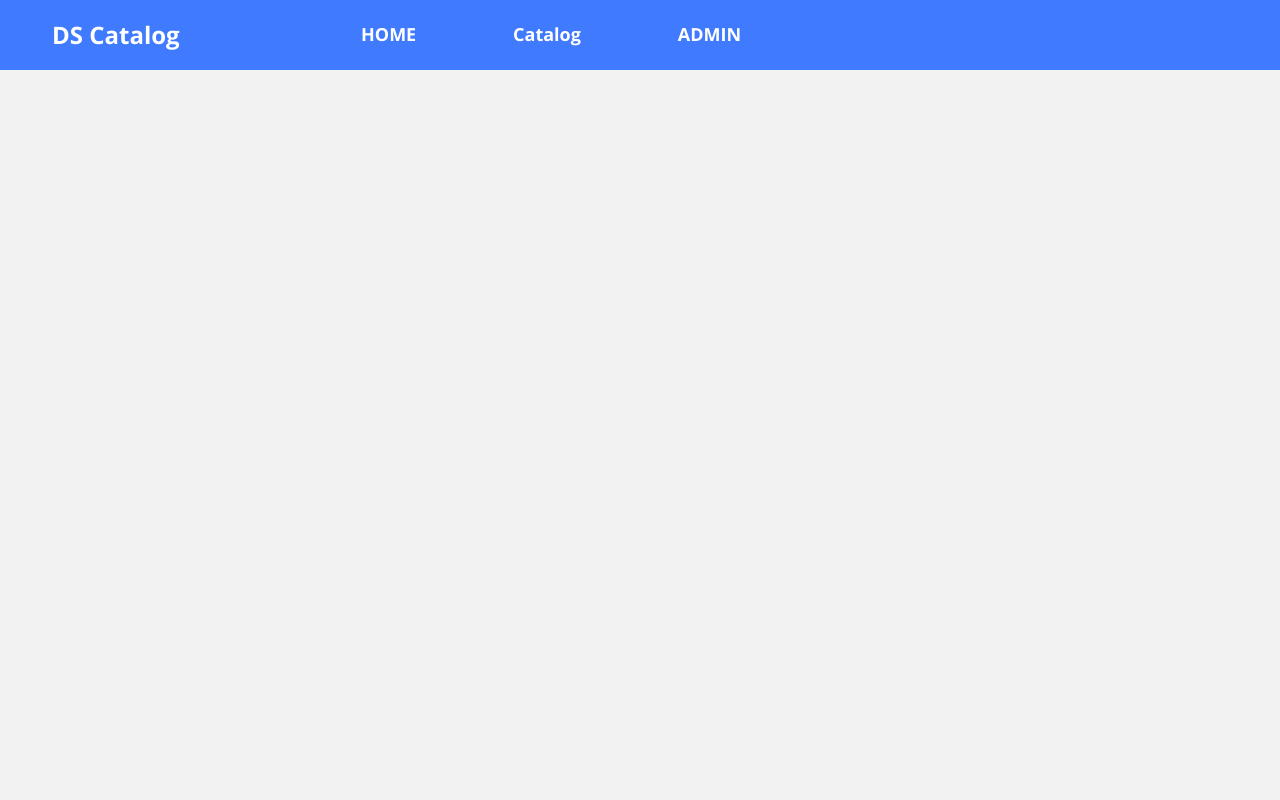
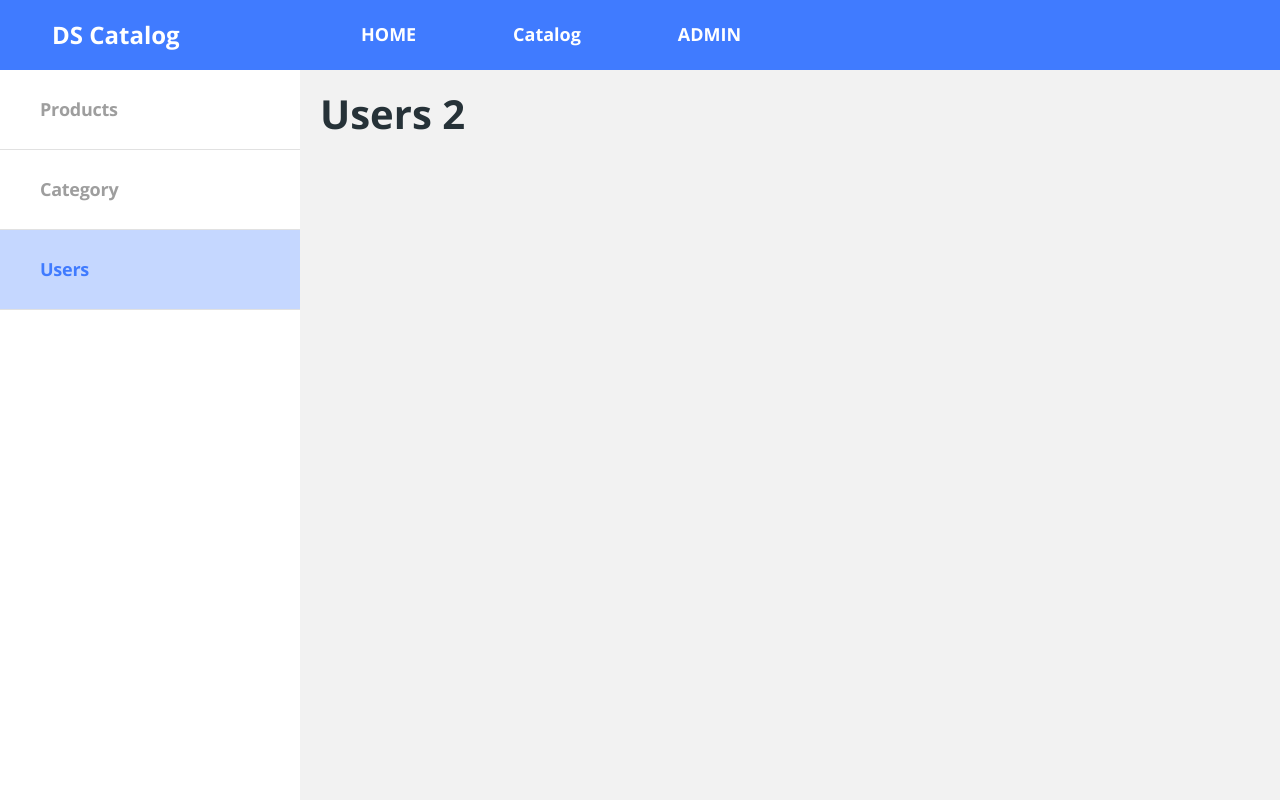
Before and after one commit to J-DouglasLira/DSCatalog, a React (Create React App) app in the folder frontend/: page /admin/users in a window 1280 px wide. Built offline with nearby package versions, Linux system fonts and the light colour scheme.

Commit message:
feat: admin routes

```diff
--- a/frontend/src/Routes.tsx
+++ b/frontend/src/Routes.tsx
@@ -13,7 +13,7 @@ const Routers = () => {
         <Route path="/" element={<Home />} />
         <Route path="/products" element={<Catalog />} />
         <Route path="/products/:productId" element={<ProductDetails />} />
-        <Route path="/admin" element={<Admin />} />
+        <Route path="/admin/*" element={<Admin />} />
       </Routes>
     </BrowserRouter>
   );
--- a/frontend/src/pages/Admin/Navbar/index.tsx
+++ b/frontend/src/pages/Admin/Navbar/index.tsx
@@ -1,22 +1,23 @@
+import { NavLink } from "react-router-dom";
 import "./styles.css";
 const Navbar = () => {
   return (
     <nav className="admin-nav-container">
       <ul>
         <li>
-          <a href="link" className="admin-nav-item active">
+          <NavLink to="/admin/products" className="admin-nav-item">
             <p>Products</p>
-          </a>
+          </NavLink>
         </li>
         <li>
-          <a href="link" className="admin-nav-item">
+          <NavLink to="/admin/categories" className="admin-nav-item">
             <p>Category</p>
-          </a>
+          </NavLink>
         </li>
         <li>
-          <a href="link" className="admin-nav-item">
+          <NavLink to="/admin/users" className="admin-nav-item">
             <p>Users</p>
-          </a>
+          </NavLink>
         </li>
       </ul>
     </nav>
--- a/frontend/src/pages/Admin/index.tsx
+++ b/frontend/src/pages/Admin/index.tsx
@@ -1,12 +1,30 @@
+import { Route, Routes } from "react-router-dom";
 import Navbar from "./Navbar";
 import "./styles.css";
+
+const Component1 = () => {
+  return <h1>Products 1</h1>;
+};
+
+const Component2 = () => {
+  return <h1>Categories </h1>;
+};
+
+const Component3 = () => {
+  return <h1>Users 2</h1>;
+};
 
 const Admin = () => {
   return (
     <div className="admin-container">
       <Navbar />
       <div className="admin-content">
-        <h1>Conteudo</h1>
+        <Routes>
+          <Route path="products" element={<Component1 />} />
+          <Route path="categories" element={<Component2 />} />
+          <Route path="users" element={<Component3 />} />
+        </Routes>
+        <div />
       </div>
     </div>
   );
```
